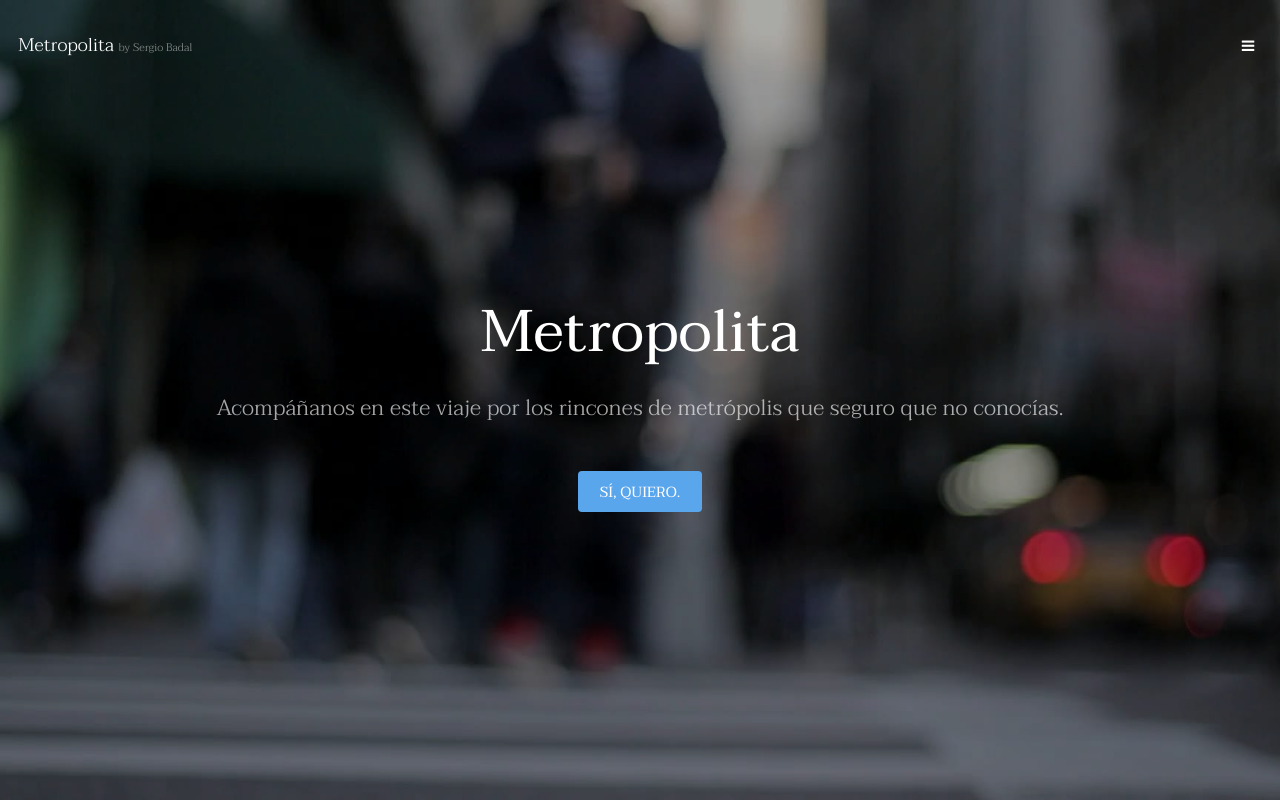
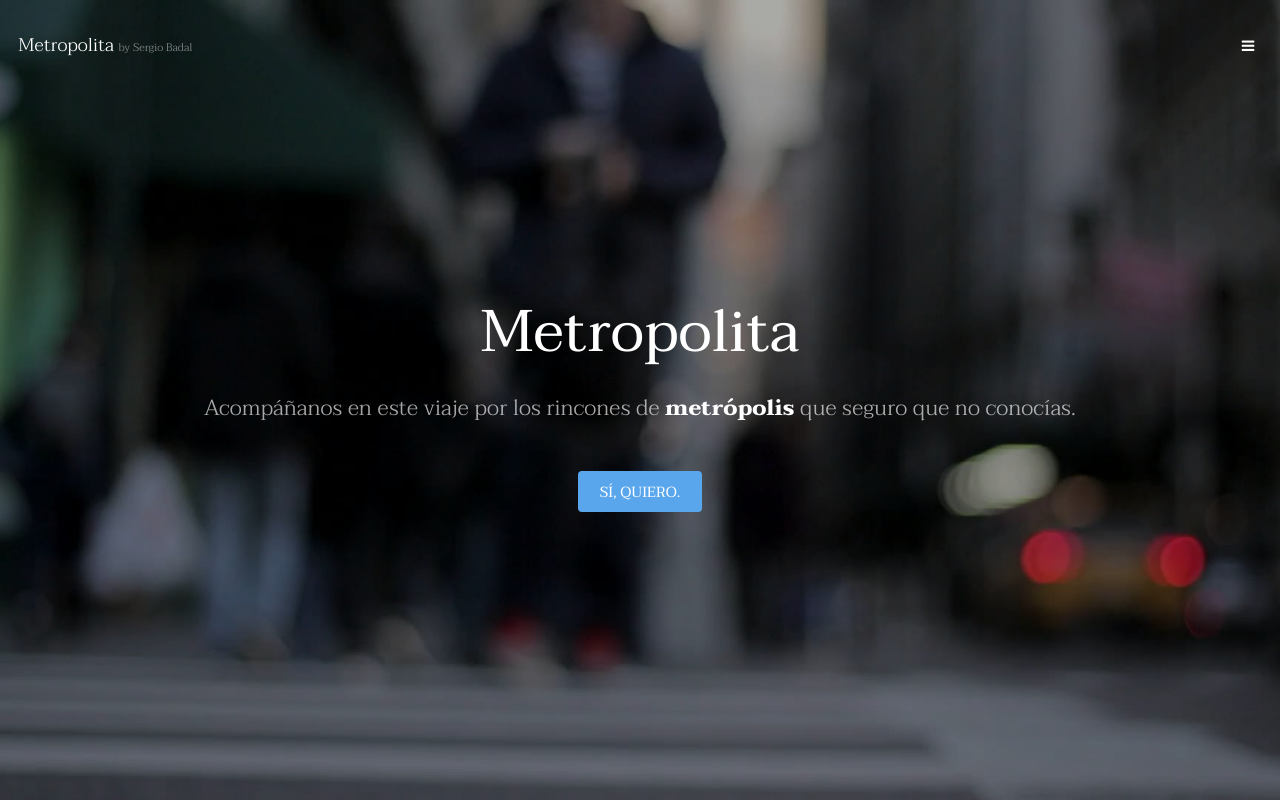
Before and after one commit to Jorsanpon/04_REP_METROPOLITA, a plain HTML site: page index.html in a window 1280 px wide. Shown: the top 800 px of the page. Drawn offline with Linux system fonts and the light colour scheme.

Commit message:
negrita fuerte blanco en la frase de portada por JUAN

```diff
--- a/assets/css/main.css
+++ b/assets/css/main.css
@@ -4229,3 +4229,4 @@
 		}
 
 #three, #four, #footer section { display:none}
+#banner b{color:white;font-weight: 900; !important}
--- a/index.html
+++ b/index.html
@@ -37,7 +37,7 @@
 			<section id="banner" data-video="images/banner">
 				<div class="inner">
 					<h1>Metropolita</h1>
-					<p>Acompáñanos en este viaje por los rincones de metrópolis que seguro que no conocías.<br /><!--
+					<p>Acompáñanos en este viaje por los rincones de <b>metrópolis</b> que seguro que no conocías.<br /><!--
 					built by <a href="https://templated.co/">Templated</a> and released under the <a href="https://templated.co/license">Creative Commons</a>.--></p>
 					<a href="#one" class="button special scrolly">SÍ, QUIERO.</a>
 				</div>
```
